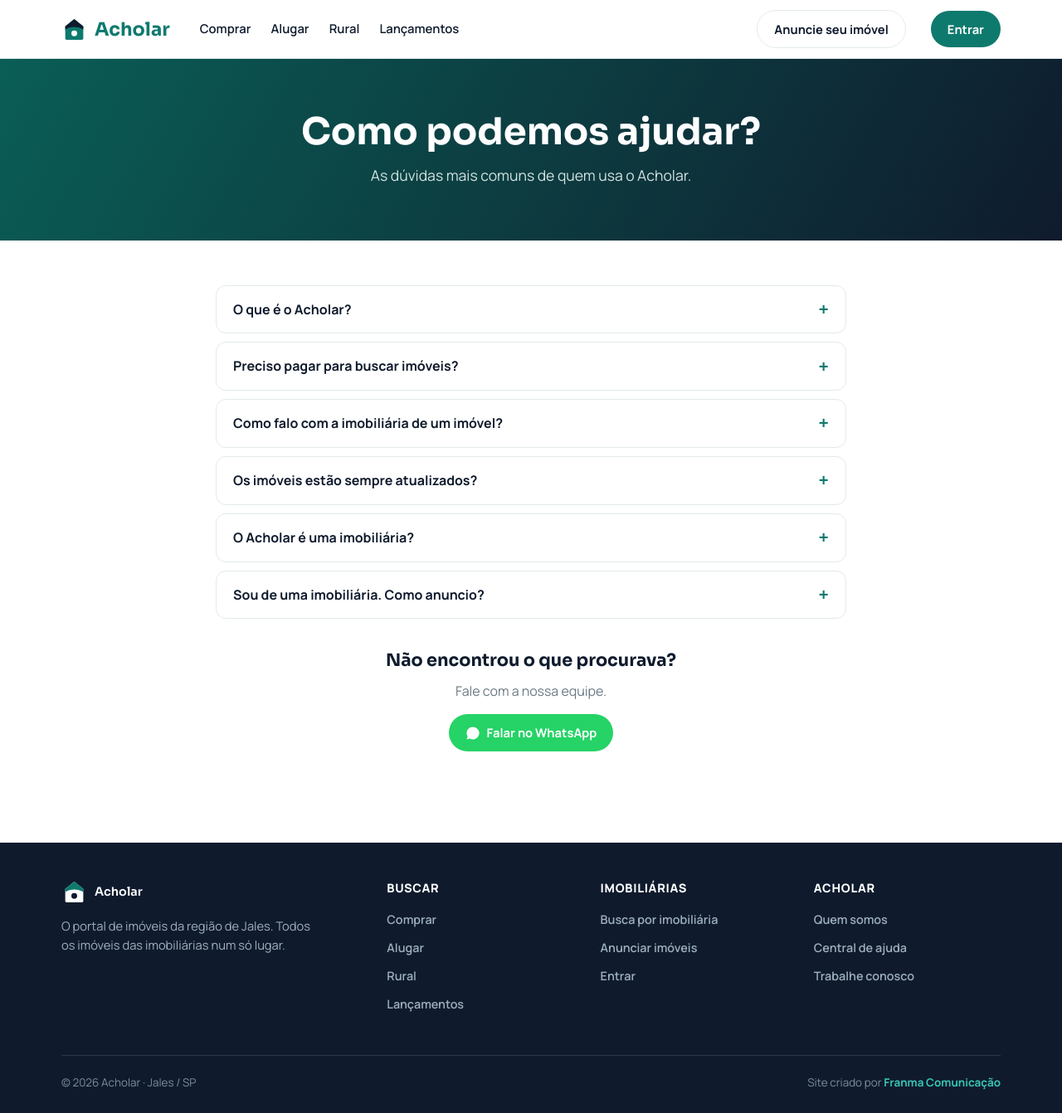
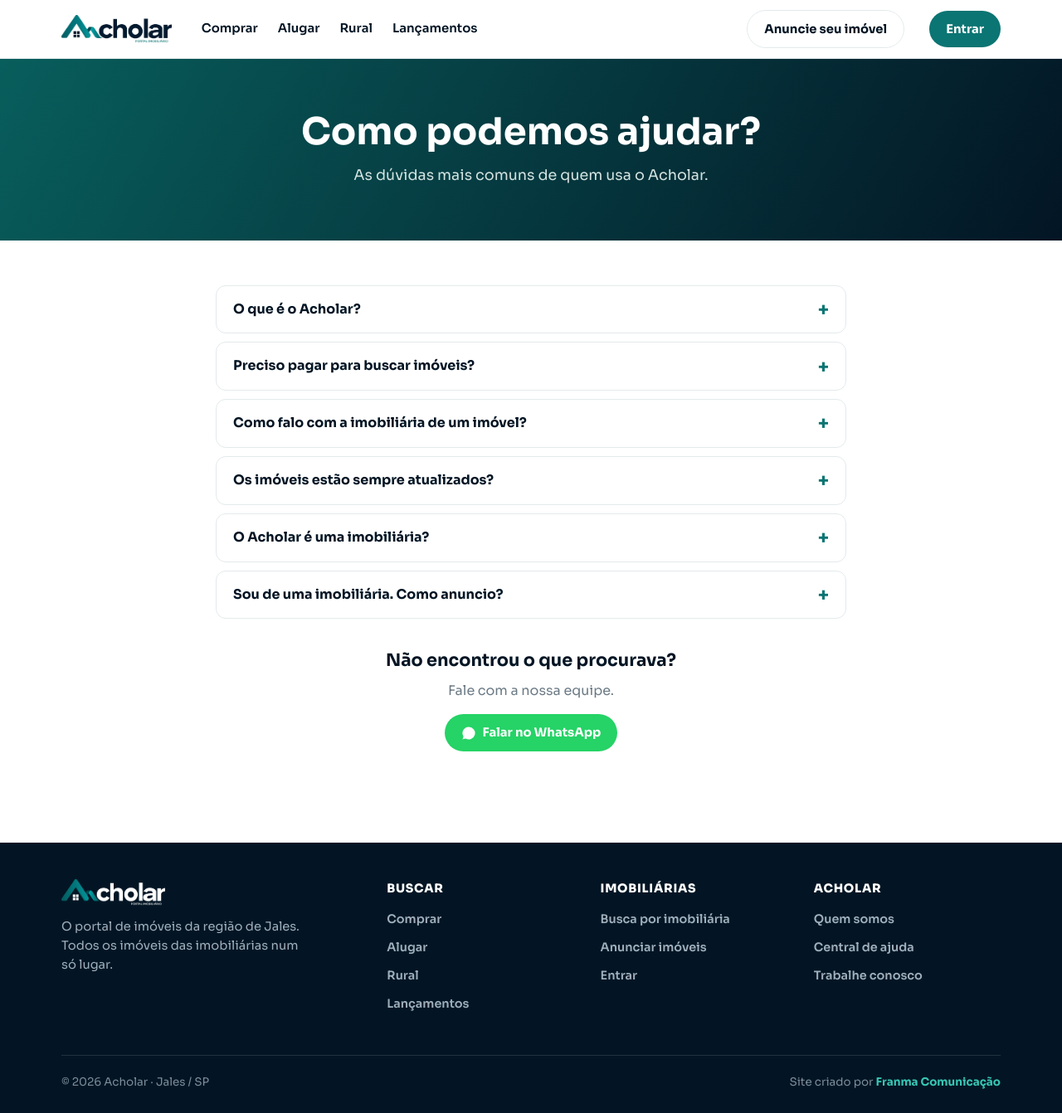
Before and after one commit to acholarimoveis-coder/acholar, a Next.js app: page /ajuda in a window 1280 px wide. Shown: the whole page at 83% size. Built offline with nearby package versions, Linux system fonts and the light colour scheme.

Commit message:
nova identidade visual

```diff
--- a/app/components/SiteFooter.js
+++ b/app/components/SiteFooter.js
@@ -4,13 +4,8 @@ export default function SiteFooter() {
       <div className="wrap">
         <div className="foot-grid">
           <div>
-            <a className="logo" href="/" style={{ color: "#fff" }}>
-              <svg className="mark" viewBox="0 0 40 40" fill="none">
-                <path d="M20 4 L34 15 V34 a2 2 0 0 1-2 2 H8 a2 2 0 0 1-2-2 V15 Z" fill="#fff" />
-                <path d="M20 4 L34 15 V20 C30 17 25 16 20 16 S10 17 6 20 V15 Z" fill="#0E7A6E" />
-                <circle cx="20" cy="26" r="4.5" fill="#0F1B2D" />
-              </svg>
-              Acholar
+            <a className="logo" href="/">
+              <img src="/logo-escuro.png" alt="Acholar" style={{ height: 32, width: "auto", display: "block" }} />
             </a>
             <p className="foot-about">
               O portal de imóveis da região de Jales. Todos os imóveis das imobiliárias num só lugar.
--- a/app/components/SiteHeader.js
+++ b/app/components/SiteHeader.js
@@ -3,12 +3,7 @@ export default function SiteHeader() {
     <header className="site-header">
       <div className="wrap nav">
         <a className="logo" href="/">
-          <svg className="mark" viewBox="0 0 40 40" fill="none">
-            <path d="M20 4 L34 15 V34 a2 2 0 0 1-2 2 H8 a2 2 0 0 1-2-2 V15 Z" fill="#0E7A6E" />
-            <path d="M20 4 L34 15 V20 C30 17 25 16 20 16 S10 17 6 20 V15 Z" fill="#0F1B2D" />
-            <circle cx="20" cy="26" r="4.5" fill="#fff" />
-          </svg>
-          Acholar
+          <img src="/logo-claro.png" alt="Acholar" style={{ height: 34, width: "auto", display: "block" }} />
         </a>
         <nav className="nav-links">
           <a href="/imoveis?negocio=venda">Comprar</a>
--- a/app/globals.css
+++ b/app/globals.css
@@ -1,9 +1,9 @@
-@import url('https://fonts.googleapis.com/css2?family=Sora:wght@500;600;700;800&family=Manrope:wght@400;500;600;700;800&display=swap');
+@import url('https://fonts.googleapis.com/css2?family=Sora:wght@400;500;600;700;800&display=swap');
 
 /* ===== Tokens da marca Acholar ===== */
 :root{
-  --bg:#FFFFFF;--surface:#F6F9F9;--surface-2:#EEF4F4;--ink:#0F1B2D;
-  --primary:#0E7A6E;--primary-dark:#0A5E55;--primary-soft:#E3F1EF;
+  --bg:#FFFFFF;--surface:#F6F9F9;--surface-2:#EEF4F4;--ink:#031524;
+  --primary:#0b7573;--primary-dark:#085e5c;--primary-soft:#E3F1EF;
   --muted:#6B7A85;--line:#E3EAEC;--wa:#25D366;--amber:#C2892B;
   --radius:16px;--radius-sm:11px;
   --shadow:0 16px 40px -22px rgba(15,27,45,.4);
@@ -12,14 +12,14 @@
 
 *{box-sizing:border-box;margin:0;padding:0}
 html{scroll-behavior:smooth}
-body{font-family:'Manrope',sans-serif;background:var(--bg);color:var(--ink);line-height:1.55;-webkit-font-smoothing:antialiased}
+body{font-family:'Sora',sans-serif;background:var(--bg);color:var(--ink);line-height:1.55;-webkit-font-smoothing:antialiased}
 h1,h2,h3{font-family:'Sora',sans-serif}
 a{color:inherit;text-decoration:none}
 img,svg{display:block}
 
 .wrap{max-width:1180px;margin:0 auto;padding-left:24px;padding-right:24px}
 
-.btn{font-family:'Manrope';font-weight:700;border:none;cursor:pointer;border-radius:999px;padding:11px 20px;font-size:.92rem;transition:transform .18s,box-shadow .18s,background .2s;display:inline-flex;align-items:center;gap:8px}
+.btn{font-family:'Sora';font-weight:700;border:none;cursor:pointer;border-radius:999px;padding:11px 20px;font-size:.92rem;transition:transform .18s,box-shadow .18s,background .2s;display:inline-flex;align-items:center;gap:8px}
 .btn-primary{background:var(--primary);color:#fff}
 .btn-primary:hover{transform:translateY(-2px);box-shadow:0 10px 22px -8px rgba(14,122,110,.6)}
 .btn-ghost{background:transparent;color:var(--ink);border:1.5px solid var(--line)}
@@ -43,7 +43,7 @@ img,svg{display:block}
 
 /* ===== HERO + BUSCA ===== */
 .hero{position:relative;padding:96px 0 66px;overflow:hidden}
-.hero-bg{position:absolute;inset:0;z-index:0;background:linear-gradient(120deg,#0A5E55,#0F1B2D)}
+.hero-bg{position:absolute;inset:0;z-index:0;background:linear-gradient(120deg,#085e5c,#031524)}
 .hero-bg img{width:100%;height:100%;object-fit:cover;opacity:.30}
 .hero-bg::after{content:"";position:absolute;inset:0;background:linear-gradient(180deg,rgba(10,55,50,.45),rgba(15,27,45,.78))}
 .hero-inner{position:relative;z-index:1;text-align:center;max-width:850px;margin:0 auto}
@@ -56,7 +56,7 @@ img,svg{display:block}
 .field{flex:1;min-width:150px;display:flex;flex-direction:column;gap:3px;background:var(--surface);border-radius:var(--radius-sm);padding:10px 15px;border:1.5px solid transparent}
 .field:focus-within{border-color:var(--primary);background:#fff}
 .field label{font-size:.7rem;font-weight:700;color:var(--muted);text-transform:uppercase;letter-spacing:.04em}
-.field input,.field select{border:none;background:transparent;font-family:'Manrope';font-weight:600;font-size:.96rem;color:var(--ink);outline:none;width:100%}
+.field input,.field select{border:none;background:transparent;font-family:'Sora';font-weight:600;font-size:.96rem;color:var(--ink);outline:none;width:100%}
 .search-btn{background:var(--primary);color:#fff;border:none;border-radius:var(--radius-sm);padding:0 28px;font-weight:800;font-size:.98rem;cursor:pointer;display:flex;align-items:center;justify-content:center;gap:9px}
 .search-btn:hover{background:var(--primary-dark)}
 
@@ -81,7 +81,7 @@ section{padding:54px 0}
 .badge.rent{background:var(--ink)}
 .card-body{padding:17px 19px 19px}
 .price{font-family:'Sora';font-size:1.35rem;font-weight:700;color:var(--primary)}
-.price small{font-size:.82rem;color:var(--muted);font-weight:600;font-family:'Manrope'}
+.price small{font-size:.82rem;color:var(--muted);font-weight:600;font-family:'Sora'}
 .card-title{font-weight:700;font-size:1rem;margin:5px 0 3px;color:var(--ink)}
 .card-loc{color:var(--muted);font-size:.88rem;font-weight:600;display:flex;align-items:center;gap:5px}
 .specs{display:flex;gap:15px;margin-top:13px;padding-top:13px;border-top:1px solid var(--line)}
@@ -106,7 +106,7 @@ section{padding:54px 0}
 
 /* ===== RODAPÉ colunas ===== */
 .foot-grid{display:grid;grid-template-columns:1.6fr 1fr 1fr 1fr;gap:32px}
-.foot-grid h4{color:#fff;font-family:'Manrope';font-weight:800;font-size:.9rem;margin-bottom:14px;text-transform:uppercase;letter-spacing:.05em}
+.foot-grid h4{color:#fff;font-family:'Sora';font-weight:800;font-size:.9rem;margin-bottom:14px;text-transform:uppercase;letter-spacing:.05em}
 .foot-grid ul{list-style:none}.foot-grid li{margin-bottom:9px}
 .foot-grid a{font-size:.9rem;color:#9FB0BC;font-weight:600}
 .foot-about{font-size:.92rem;color:#9FB0BC;margin:14px 0 0;max-width:300px}
@@ -117,7 +117,7 @@ section{padding:54px 0}
 .filterbar{display:flex;gap:10px;flex-wrap:wrap;align-items:flex-end}
 .filterbar .fb{display:flex;flex-direction:column;gap:4px}
 .filterbar label{font-size:.72rem;font-weight:700;color:var(--muted);text-transform:uppercase;letter-spacing:.04em}
-.filterbar input,.filterbar select{border:1.5px solid var(--line);border-radius:999px;padding:9px 14px;font-family:'Manrope';font-weight:600;font-size:.9rem;background:#fff;color:var(--ink);outline:none}
+.filterbar input,.filterbar select{border:1.5px solid var(--line);border-radius:999px;padding:9px 14px;font-family:'Sora';font-weight:600;font-size:.9rem;background:#fff;color:var(--ink);outline:none}
 .filterbar .fb.wide{flex:1;min-width:200px}
 .filterbar .fb.wide input{width:100%}
 .rhead{display:flex;justify-content:space-between;align-items:baseline;padding:22px 0 8px;flex-wrap:wrap;gap:10px}
@@ -125,7 +125,7 @@ section{padding:54px 0}
 .rhead .count{color:var(--muted);font-weight:600;font-size:.94rem}
 
 /* ===== IMOBILIÁRIAS ===== */
-.top-strip{background:linear-gradient(120deg,#0A5E55,#0F1B2D);color:#fff;padding:44px 0 40px}
+.top-strip{background:linear-gradient(120deg,#085e5c,#031524);color:#fff;padding:44px 0 40px}
 .top-strip h1{font-size:clamp(1.7rem,3.6vw,2.4rem);font-weight:700}
 .top-strip p{color:#CFE0DE;margin-top:8px;font-size:1.02rem;max-width:560px}
 .igrid{display:grid;grid-template-columns:repeat(3,1fr);gap:20px;padding:30px 0 60px}
@@ -139,7 +139,7 @@ section{padding:54px 0}
 .icard .meta svg{width:15px;height:15px;color:var(--primary)}
 .icard .acts{margin-top:auto;display:flex;gap:9px}
 .icard .acts .btn{flex:1;justify-content:center}
-.imob-cover{background:linear-gradient(120deg,#0A5E55,#0F1B2D);height:150px}
+.imob-cover{background:linear-gradient(120deg,#085e5c,#031524);height:150px}
 .imob-profile{background:#fff;border:1px solid var(--line);border-radius:var(--radius);padding:24px;margin-top:-64px;display:flex;gap:20px;align-items:flex-start;flex-wrap:wrap;box-shadow:var(--shadow-sm);position:relative}
 .imob-profile .iav{width:84px;height:84px;border-radius:20px;font-size:1.8rem}
 .imob-profile .info{flex:1;min-width:240px}
@@ -147,7 +147,7 @@ section{padding:54px 0}
 .imob-profile .sub{color:var(--muted);font-weight:600;margin-top:5px;display:flex;gap:14px;flex-wrap:wrap}
 
 /* ===== PÁGINAS INSTITUCIONAIS ===== */
-.inst-hero{background:linear-gradient(120deg,#0A5E55,#0F1B2D);color:#fff;padding:64px 0;text-align:center}
+.inst-hero{background:linear-gradient(120deg,#085e5c,#031524);color:#fff;padding:64px 0;text-align:center}
 .inst-hero .eyebrow{margin-bottom:16px}
 .inst-hero h1{font-size:clamp(2rem,4vw,2.8rem);font-weight:700;line-height:1.1}
 .inst-hero h1 em{color:#5FE0CE;font-style:normal}
@@ -198,10 +198,10 @@ section{padding:54px 0}
 .imob-mini .av{width:46px;height:46px;border-radius:12px;background:var(--primary-soft);display:grid;place-items:center;font-family:'Sora';font-weight:700;color:var(--primary-dark)}
 .imob-mini b{font-size:.98rem;font-weight:700;display:block}
 .imob-mini span{font-size:.82rem;color:var(--muted);font-weight:600}
-.cf-inp{width:100%;border:1.5px solid var(--line);border-radius:var(--radius-sm);padding:11px 14px;font-family:'Manrope';font-weight:500;font-size:.94rem;margin-bottom:10px;outline:none;background:var(--surface);color:var(--ink)}
+.cf-inp{width:100%;border:1.5px solid var(--line);border-radius:var(--radius-sm);padding:11px 14px;font-family:'Sora';font-weight:500;font-size:.94rem;margin-bottom:10px;outline:none;background:var(--surface);color:var(--ink)}
 .cf-inp:focus{border-color:var(--primary);background:#fff}
 textarea.cf-inp{resize:vertical;min-height:74px}
-.cf-btn{width:100%;justify-content:center;display:flex;align-items:center;gap:8px;padding:13px;border:none;border-radius:999px;font-family:'Manrope';font-weight:700;cursor:pointer;font-size:.95rem}
+.cf-btn{width:100%;justify-content:center;display:flex;align-items:center;gap:8px;padding:13px;border:none;border-radius:999px;font-family:'Sora';font-weight:700;cursor:pointer;font-size:.95rem}
 .cf-primary{background:var(--primary);color:#fff;margin-bottom:10px}
 .cf-primary:hover{background:var(--primary-dark)}
 .cf-wa{background:var(--wa);color:#fff}
@@ -217,10 +217,10 @@ textarea.cf-inp{resize:vertical;min-height:74px}
 
 /* ===== PAINEL (imobiliária) ===== */
 .painel{display:grid;grid-template-columns:240px 1fr;min-height:100vh}
-.pside{background:#10261F;color:#9FB4AC;display:flex;flex-direction:column;padding:20px 14px;position:sticky;top:0;height:100vh}
+.pside{background:#031524;color:#9FB4AC;display:flex;flex-direction:column;padding:20px 14px;position:sticky;top:0;height:100vh}
 .pside .logo{color:#fff;margin-bottom:18px;padding:0 8px}
 .pnav{display:flex;flex-direction:column;gap:2px}
-.pnav a,.pnav button{display:flex;align-items:center;gap:11px;padding:11px 12px;border-radius:11px;color:#AFC3BB;font-weight:600;font-size:.93rem;background:none;border:none;cursor:pointer;font-family:'Manrope';text-align:left;width:100%}
+.pnav a,.pnav button{display:flex;align-items:center;gap:11px;padding:11px 12px;border-radius:11px;color:#AFC3BB;font-weight:600;font-size:.93rem;background:none;border:none;cursor:pointer;font-family:'Sora';text-align:left;width:100%}
 .pnav a:hover,.pnav button:hover{background:rgba(255,255,255,.06);color:#fff}
 .pnav svg{width:18px;height:18px;flex:0 0 auto}
 .pspace{flex:1}
@@ -261,7 +261,7 @@ table.pt{width:100%;border-collapse:collapse}
 .pform .row3{display:grid;grid-template-columns:1fr 1fr 1fr;gap:12px}
 .pform .row4{display:grid;grid-template-columns:repeat(4,1fr);gap:12px}
 .seg2{display:inline-flex;background:var(--surface-2);border-radius:999px;padding:4px;gap:2px}
-.seg2 button{background:none;border:none;font-weight:700;font-size:.88rem;color:var(--muted);padding:8px 18px;border-radius:999px;cursor:pointer;font-family:'Manrope'}
+.seg2 button{background:none;border:none;font-weight:700;font-size:.88rem;color:var(--muted);padding:8px 18px;border-radius:999px;cursor:pointer;font-family:'Sora'}
 .seg2 button.on{background:var(--primary);color:#fff}
 .titlebox{background:var(--surface-2);border-radius:10px;padding:12px 14px;font-weight:700;color:var(--ink)}
 .upbox{border:2px dashed #C7D6D6;border-radius:10px;padding:22px;text-align:center;color:var(--muted);font-weight:600;cursor:pointer;display:block}
@@ -273,13 +273,13 @@ table.pt{width:100%;border-collapse:collapse}
 @media(max-width:640px){.pform .row,.pform .row3,.pform .row4{grid-template-columns:1fr 1fr}}
 
 /* ===== PAINEL ADMIN ===== */
-.pside.admin{background:#0C1B2B}
+.pside.admin{background:#031524}
 .admintag{display:inline-flex;align-items:center;gap:6px;background:rgba(201,137,43,.18);color:#E7B860;font-size:.64rem;font-weight:800;padding:4px 10px;border-radius:999px;text-transform:uppercase;letter-spacing:.05em;margin:0 8px 12px}
-.btn-xs{padding:7px 12px;font-size:.8rem;border-radius:999px;font-weight:700;border:none;cursor:pointer;font-family:'Manrope';display:inline-flex;align-items:center;gap:5px}
+.btn-xs{padding:7px 12px;font-size:.8rem;border-radius:999px;font-weight:700;border:none;cursor:pointer;font-family:'Sora';display:inline-flex;align-items:center;gap:5px}
 .btn-green{background:#1B9E6E;color:#fff}.btn-green:hover{filter:brightness(1.05)}
 .btn-red2{background:#fff;color:#C0453C;border:1.5px solid #F0C9C5}.btn-red2:hover{background:#FDECEA}
 .btn-amber2{background:#C2892B;color:#fff}
-.mininp{width:64px;border:1.5px solid var(--line);border-radius:8px;padding:7px 8px;font-family:'Manrope';font-weight:700;text-align:center;outline:none}
+.mininp{width:64px;border:1.5px solid var(--line);border-radius:8px;padding:7px 8px;font-family:'Sora';font-weight:700;text-align:center;outline:none}
 .rowacts{display:flex;gap:7px;align-items:center;flex-wrap:wrap}
 .dslots{display:flex;align-items:center;gap:12px;margin-bottom:18px;font-weight:700}
 .dslot-dots{display:flex;gap:6px}
```
Also changed, not shown: app/admin/layout.js (+1 -6 lines), app/entrar/page.js (+2 -7 lines), app/painel/layout.js (+1 -6 lines), public/logo-claro.png (added), public/logo-escuro.png (added).
